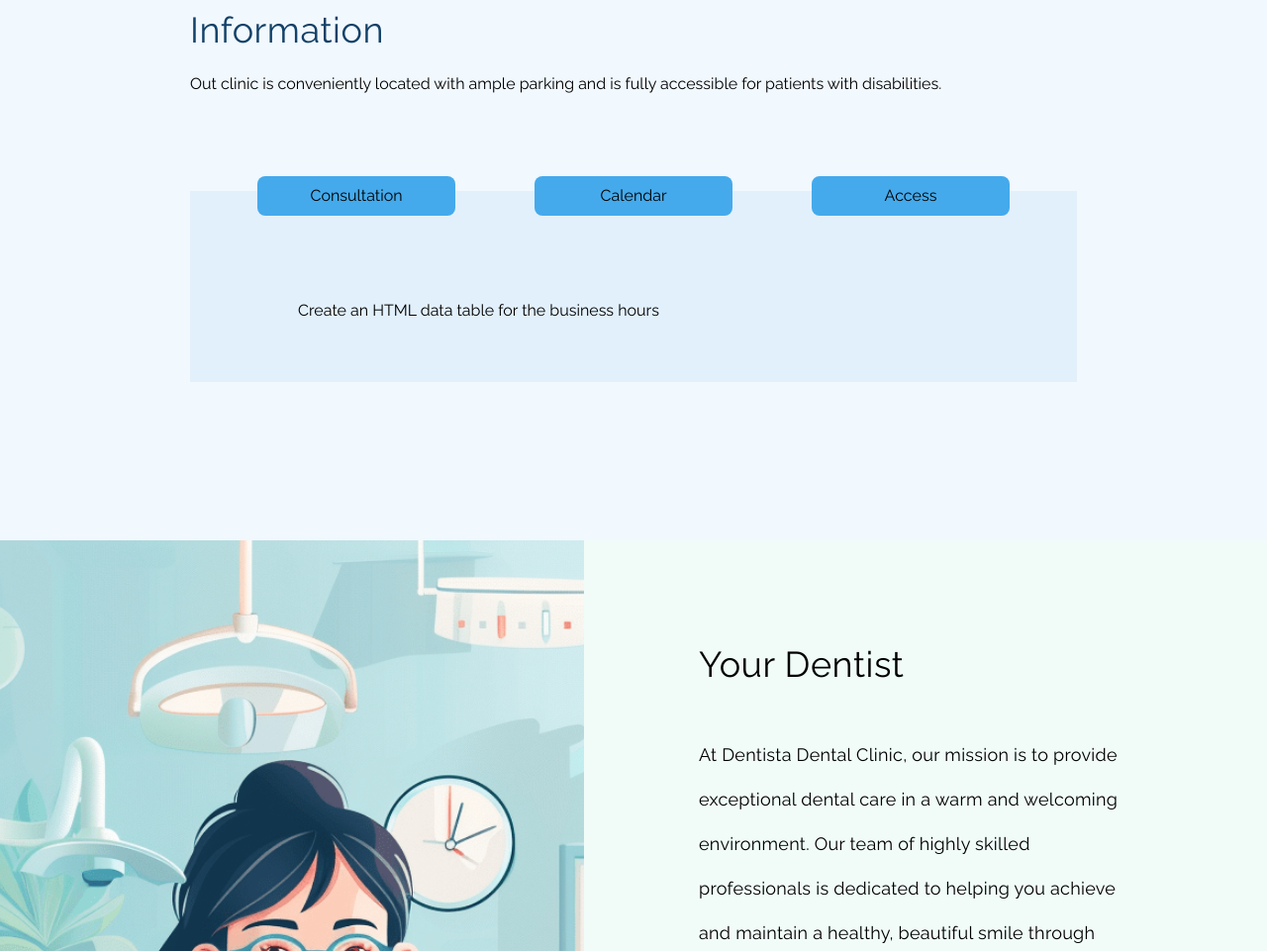
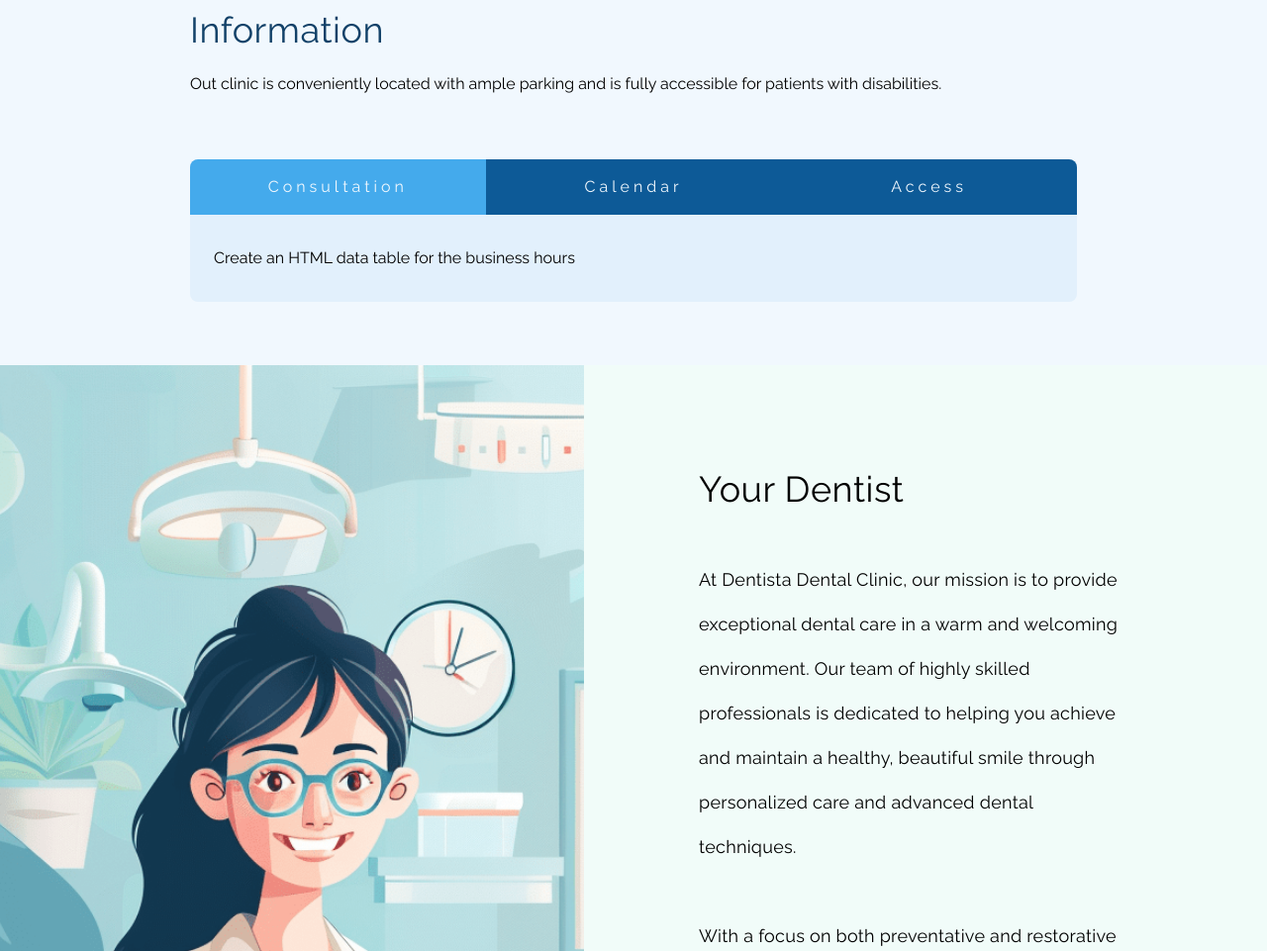
Before and after one commit to inarey/Dentista, a website: page index.html in a window 1280 px wide. Shown: the part 2365-3326 px from the top of the page at 99% size. Drawn offline with nearby package versions, Linux system fonts and the light colour scheme; files that its build step writes are made by us from their sources.

Commit message:
modified the information tab buttons

```diff
--- a/SASS/general.scss
+++ b/SASS/general.scss
@@ -1,4 +1,4 @@
-@import "variables";
+@import 'variables';
 
 /**********************/
 /*HEADER SECTION/
@@ -81,7 +81,7 @@
 
 .hero-section {
   height: 100vh;
-  background-image: url("../assets/heroImg.png");
+  background-image: url('../assets/heroImg.png');
   background-size: cover;
   background-position: center;
   background-repeat: no-repeat;
@@ -97,7 +97,7 @@
   z-index: 1;
 
   &::before {
-    content: "";
+    content: '';
     position: absolute;
     top: 0;
     left: 0;
@@ -182,7 +182,7 @@
 
 .service-img-box::before,
 .service-img-box::after {
-  content: "";
+  content: '';
   display: block;
   position: absolute;
   border-radius: 8px;
@@ -226,6 +226,7 @@
   margin: 0 auto;
   max-width: 1170px;
   min-height: 80%;
+
   h2 {
     font-size: $font-size-800;
     letter-spacing: 0.54px;
@@ -240,30 +241,17 @@
 }
 
 .info {
-  background-color: $clr-primary-100;
-  margin: 6rem auto;
-  padding: 109px 60px 60px 109px;
-  position: relative;
+  background: $clr-primary-100;
+  border-radius: 8px;
+  display: grid;
+  grid-template-rows: auto 1fr;
 }
 
 .tab-container {
-  position: absolute;
-  top: -8%; /* Adjust top positioning as needed */
-  left: 0;
-  right: 0;
-  text-align: center; /* Center align content horizontally */
-}
-
-.tab-bar {
   display: grid;
   grid-template-columns: 1fr 1fr 1fr;
   border-top-left-radius: 0.5;
   border-top-right-radius: 0.5;
-
-  display: flex;
-  align-items: center;
-  justify-content: center;
-  gap: 80px;
 }
 
 .btn-container {
@@ -274,25 +262,33 @@
 }
 
 .tab-btn {
+  padding: 1rem 0;
+  border: none;
+  text-transform: capitalize;
+  font-size: 1rem;
   display: block;
-  padding: 8px 16px;
-  border: none;
-  border-radius: 8px;
-  background: $clr-primary-500;
-  text-transform: capitalize;
-  font: $font-size-500;
-  width: 200px;
-  height: 40px;
+  background: $clr-primary-700;
+  color: $clr-white-shades;
   cursor: pointer;
+  transition: $transition;
+  letter-spacing: $letterSpacing;
 
   &:hover:not(.active) {
-    background-color: $clr-primary-900;
-    color: $clr-white-shades;
+    background: $clr-primary-900;
   }
-  &:focus {
-    background-color: $clr-primary-900;
-    color: $clr-white-shades;
+
+  &:nth-child(1) {
+    border-top-left-radius: 8px;
   }
+  &:nth-child(3) {
+    border-top-right-radius: 8px;
+  }
+}
+
+.info-content {
+  border-bottom-left-radius: 8px;
+  border-bottom-right-radius: 8px;
+  padding: 2rem 1.5rem;
 }
 
 // hide items
@@ -300,10 +296,12 @@
   display: none;
 }
 
+.tab-btn.active {
+  background: $clr-primary-500;
+}
 .content.active {
   display: block;
 }
-
 
 /**********************/
 /*DENTIST SECTION/
--- a/SASS/variables.scss
+++ b/SASS/variables.scss
@@ -67,3 +67,6 @@ Font Weight
 $font-weight-400: 400;
 $font-weight-regular: 500;
 $font-weight-bold: 600;
+
+$transition: all 0.3s linear;
+$letterSpacing:  0.25rem;
--- a/index.html
+++ b/index.html
@@ -147,13 +147,11 @@
         <div class="info">
           <!-- btn container -->
           <div class="tab-container">
-          <div class="tab-bar">
             <button class="tab-btn active" data-id="consultation">
               Consultation
             </button>
             <button class="tab-btn" data-id="calendar">Calendar</button>
             <button class="tab-btn" data-id="access">Access</button>
-          </div>
           </div>
           <div class="info-content">
             <!-- single item / consultation hours -->
```
Also changed, not shown: css/general.css, css/mixin.css (added), css/queries.css. Lines whose indentation alone changed are shown as unchanged.
